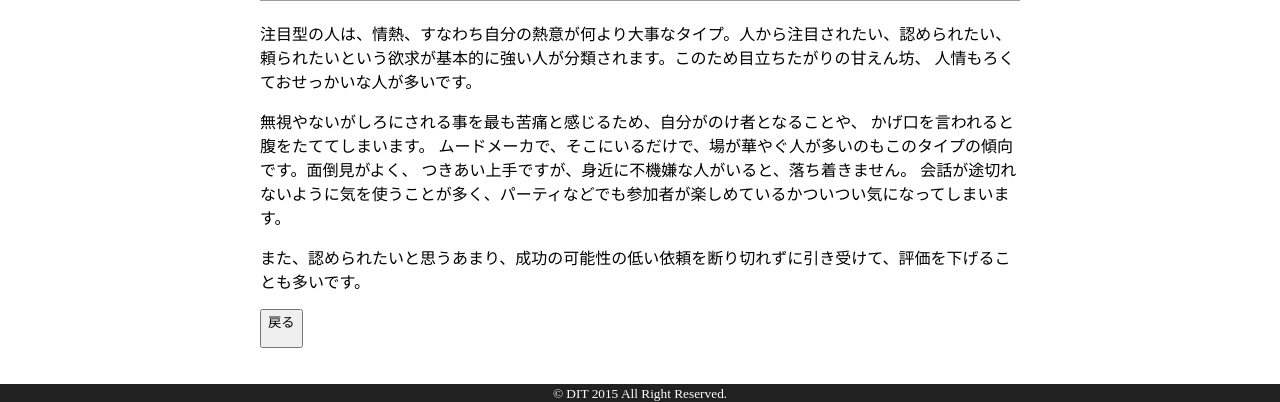
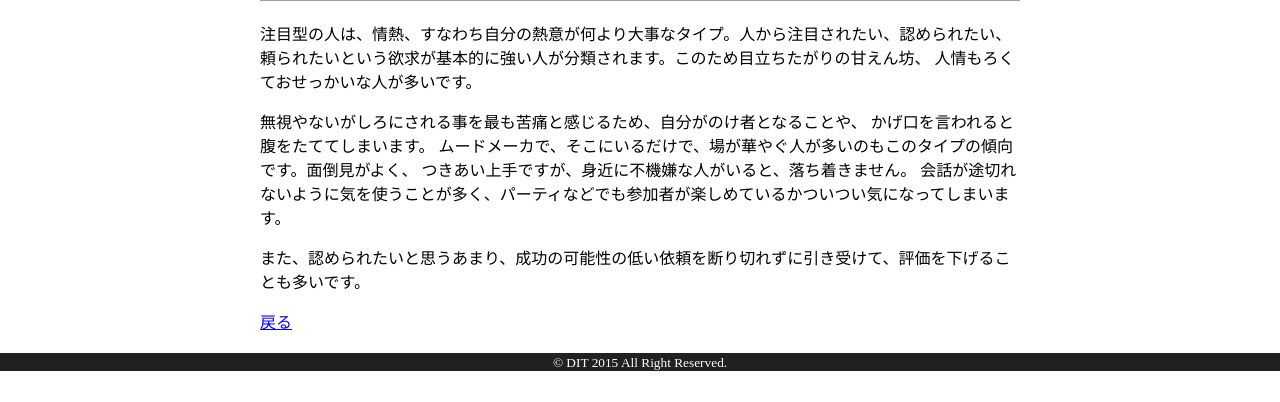
Before and after one commit to dit-rohm/textbook, a PHP site: page /king.html in a window 1280 px wide. Shown: the part 688-1090 px from the top of the page. After the commit the page ends 1059 px from the top, so only its background shows below. Run offline with PHP 8.4, Linux system fonts and the light colour scheme; grey boxes are pictures that could not be loaded.

Commit message:
取り急ぎコミットまで

```diff
--- a/shindanGame/craftsman.html
+++ b/shindanGame/craftsman.html
@@ -1,9 +1,9 @@
 <!DOCTYPE html>
 <html>
 <head>
-  <meta charaset="utf-8">
+  <meta charset="utf-8">
   <title>4タイプ診断 - DIT JS入門</title>
-  <link rel="stylesheet" type="text/css" href="style.css">
+  <link rel="stylesheet" href="style.css">
 </head>
 
 <body>
@@ -18,7 +18,7 @@
       <p>理想型は自分の考えている通りに物事をやり遂げることにこだわる。 つまり、結果よりプロセス、目的より手段を重要視するタイプです。 客観的な成功や完成ではなく、他人の目から見ても分からない、確固たる基準や理想像が自分の中にあって、 それに近づくことが喜びとなります。</p>
       <p>逆にいくら努力しても理想像に近づけないことが悲しみや怒りになります。 正義感が強く、頑固なこだわり派が多く、人間としてちゃんとしていたい、立派でありたいという欲求が強いです。 お金や権力に惑わされない、自由で自分らしい生き方を好む人が多いので、 客に媚びない職人や本物の芸術家はこのタイプです。</p>
       <p>また、頑固過ぎて世間から浮いてしまうこともあります。個人的なこだわりが強い分、 自分の理解者を一生かかっても捜し求めることとなるでしょう。</p>
-      <p><BUTTON type="button" onclick="window.history.back()">戻る</p>
+      <span class="back" onclick="window.history.back()">戻る</span>
     </div>
   </div>
   <div id="footer">
--- a/shindanGame/king.html
+++ b/shindanGame/king.html
@@ -1,9 +1,9 @@
 <!DOCTYPE html>
 <html>
 <head>
-  <meta charaset="utf-8">
+  <meta charset="utf-8">
   <title>4タイプ診断 - DIT JS入門</title>
-  <link rel="stylesheet" type="text/css" href="style.css">
+  <link rel="stylesheet" href="style.css">
 </head>
 
 <body>
@@ -18,7 +18,7 @@
       <p>注目型の人は、情熱、すなわち自分の熱意が何より大事なタイプ。人から注目されたい、認められたい、 頼られたいという欲求が基本的に強い人が分類されます。このため目立ちたがりの甘えん坊、 人情もろくておせっかいな人が多いです。</p>
       <p>無視やないがしろにされる事を最も苦痛と感じるため、自分がのけ者となることや、 かげ口を言われると腹をたててしまいます。 ムードメーカで、そこにいるだけで、場が華やぐ人が多いのもこのタイプの傾向です。面倒見がよく、 つきあい上手ですが、身近に不機嫌な人がいると、落ち着きません。 会話が途切れないように気を使うことが多く、パーティなどでも参加者が楽しめているかついつい気になってしまいます。</p>
       <p>また、認められたいと思うあまり、成功の可能性の低い依頼を断り切れずに引き受けて、評価を下げることも多いです。</p>
-      <p><BUTTON type="button" onclick="window.history.back()">戻る</p>
+      <span class="back" onclick="window.history.back()">戻る</span>
     </div>
   </div>
   <div id="footer">
--- a/shindanGame/officer.html
+++ b/shindanGame/officer.html
@@ -1,9 +1,9 @@
 <!DOCTYPE html>
 <html>
 <head>
-  <meta charaset="utf-8">
+  <meta charset="utf-8">
   <title>4タイプ診断 - DIT JS入門</title>
-  <link rel="stylesheet" type="text/css" href="style.css">
+  <link rel="stylesheet" href="style.css">
 </head>
 
 <body>
@@ -18,7 +18,7 @@
       <p>司令型の基本的な欲求は、勝負にこだわる点です。 努力家で、常識人のしっかり者。だからこそ上司部下や目上、目下などの上下関係に敏感で礼儀正しく、 部下や後輩が生意気だと腹をたててしまいます。</p>
       <p>能力の差はもちろんのこと、社会的地位や序列を一番気にします。 仕事だけでなく、恋愛も家庭もすべてが対決の場と考えてしまいます。 その勝敗の判定ルールも、はっきりと合理的で理性的です。 他人への好き嫌いを表に出さず、誰とでもつきあいができます。 そのうえ向上心あふれ、よく働く努力家になるので、有能な人が多いのが司令型の特徴です。</p>
       <p>また、「冷たく気が許せない」という評価がある人も多く、孤独に耐える強さや自分に対する厳しさも備えています。</p>
-      <p><BUTTON type="button" onclick="window.history.back()">戻る</p>
+      <span class="back" onclick="window.history.back()">戻る</span>
     </div>
   </div>
   <div id="footer">
--- a/shindanGame/scholar.html
+++ b/shindanGame/scholar.html
@@ -1,9 +1,9 @@
 <!DOCTYPE html>
 <html>
 <head>
-  <meta charaset="utf-8">
+  <meta charset="utf-8">
   <title>4タイプ診断 - DIT JS入門</title>
-  <link rel="stylesheet" type="text/css" href="style.css">
+  <link rel="stylesheet" href="style.css">
 </head>
 
 <body>
@@ -18,7 +18,7 @@
       <p>物事のしくみ・法則を自分なりに理解したり、発見したり、推測したり、仮説を立てたりすることに喜びを感じるタイプです。</p>
       <p>自主性が強く、何をするにも理由が分からない場合苦痛を感じてしまいます。 成功しても、なぜ成功したのかわからない場合は、落ち着かなくなります。 逆に失敗しても、失敗の原因がわかれば結果に嘆いたりしません。 常に一歩引いているニヒリスト。 本当のことだからと、言わないほうがいいことも、つい口にして嫌われることもありますが、 現実をシビアに判断できる参謀タイプとして活躍する人です。</p>
       <p>行動パターンが決まっている傾向が散見され、いつも行く店が決まっている場合が多いです。 せっかく計画したことが他人のわがままで無駄になったときに腹をたてますが、感情的になっても立ち直りが早いです。</p>
-      <p><BUTTON type="button" onclick="window.history.back()">戻る</p>
+      <span class="back" onclick="window.history.back()">戻る</span>
     </div>
   </div>
   <div id="footer">
--- a/shindanGame/style.css
+++ b/shindanGame/style.css
@@ -25,6 +25,12 @@ img {
   padding: 20px;
 }
 
+.back {
+  cursor: pointer;
+  text-decoration: underline;
+  color: blue;
+}
+
 #footer {
   background-color: #212121;
   color: white;
```
Also changed, not shown: shindanGame/index.html (+6 -8 lines).
